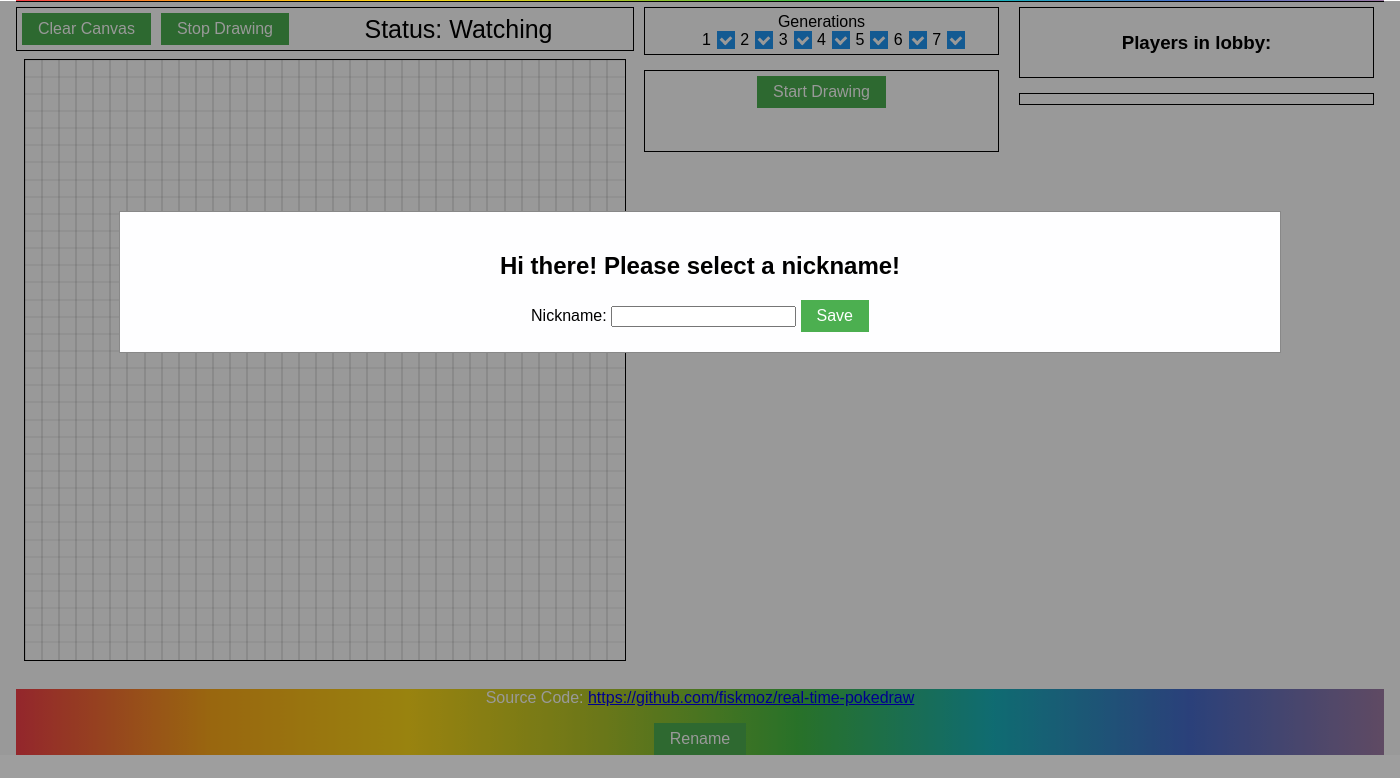
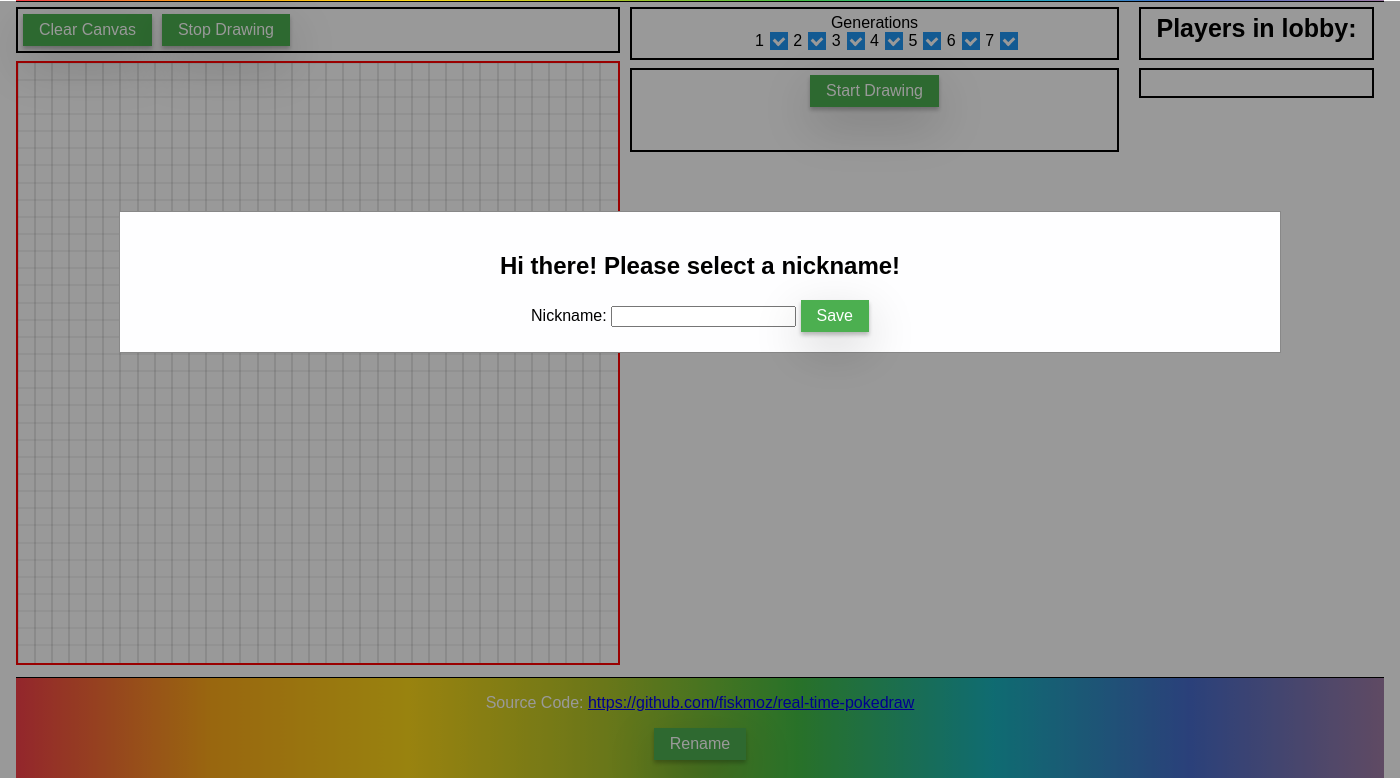
Before and after one commit to fiskmoz/real-time-pokedraw, a PHP site: page /draw.php?x=1 in a window 1400 px wide. Shown: the part 376-1154 px from the top of the page. Before the commit the page ends 1131 px from the top, so only its background shows below. Run offline with PHP 8.4, Linux system fonts and the light colour scheme; data that the repository does not hold is empty; some libraries are stand-ins or nearby versions.

Commit message:
updated design of draw page

```diff
--- a/components/footer.html
+++ b/components/footer.html
@@ -7,6 +7,7 @@
     </p>
     <input type="button" id="rename_button" class="button" value="Rename">
   </br>
+  </br>
 </div>
 
 <script src="/globals/globals.js"></script>
--- a/draw.js
+++ b/draw.js
@@ -219,19 +219,25 @@ async function GetRandomPokemon() {
   TIMEOUT = this.setInterval(() => {
     TIMER--;
     timerElement.innerHTML = TIMER.toString();
+    if (TIMER <= 10) {
+      TIMER % 2 == 0
+        ? canvas.setAttribute("class", "draw_canvas_watching")
+        : canvas.setAttribute("class", "draw_canvas_drawing");
+    }
     if (TIMER <= 0) {
       StopDrawing();
     }
   }, 1000);
   isWatching = false;
-  statusElement.innerHTML = "Status: Drawing";
+  canvas.setAttribute("class", "draw_canvas_drawing");
 }
 
 function StopDrawing() {
+  canvas.setAttribute("class", "draw_canvas_watching");
   isWatching = true;
   isDrawing = false;
-  statusElement.innerHTML = "Status: Watching";
   TIMER = TIMERDEFAULT;
+  timerElement.innerHTML = "";
   this.clearInterval(TIMEOUT);
 }
 
--- a/draw.php
+++ b/draw.php
@@ -30,11 +30,11 @@ print <<<EOF
                         <div id=picker ></div>
                         <input type="button" class="button" value="Clear Canvas" onclick="clear_canvas()">
                         <input type="button" class="button" value="Stop Drawing" onclick="stop_drawing()">
-                        <div class="drawing_status" id="drawing_status">
-                            Status: Watching
+                        <div class="drawing_status">
+                            <div id="timer"></div>
                         </div>
                     </div>
-                    <canvas id=draw_canvas name="$x,$y" width=600 height=600></canvas>
+                    <canvas id=draw_canvas class="draw_canvas_watching" name="$x,$y" width=600 height=600></canvas>
                 </div>
             </div>
             <div class="fixedWidth550">
@@ -71,9 +71,8 @@ print <<<EOF
                             <span class="checkmark"></span>
                         </label>
                     </div>
-                    <div class="info">
+                    <div class="pokemon-info">
                         <input type="button" class="button" value="Start Drawing" onclick="start_countdown()">
-                        <h2 id="timer"></h2>
                         <h2 id="pokemon_name"></h2>
                         <img id="pokemon_image"></img>
                     </div>
@@ -81,11 +80,11 @@ print <<<EOF
             </div>
             <div class="fixedWidth550">
                 <div class="centered">
-                    <div class="info_header">
-                        <h3> Players in lobby: </h3>
+                    <div class="info_header drawing_status">
+                        <b>Players in lobby:</b>
+                    </div>
+                    <div class="user-info">
                         <ul class="user-list" id="users_list"></ul>
-                    </div>
-                    <div class="info">
                     </div>
                 </div>
             </div>
--- a/styling/main.css
+++ b/styling/main.css
@@ -31,6 +31,7 @@ footer {
   );
   height: auto;
   color: white;
+  border-top: 1px black solid;
 }
 
 body {
@@ -57,13 +58,18 @@ body {
   cursor: pointer;
 }
 
-#draw_canvas {
-  margin: 8px;
-  border: 1px #000000 solid;
+.draw_canvas_watching {
+  margin: 8px 0 8px 0px;
+  border: 2px red solid;
+}
+
+.draw_canvas_drawing {
+  margin: 8px 0 8px 0px;
+  border: 2px forestgreen solid;
 }
 
 #selectedBox {
-  border: 1px rgba(20, 20, 11, 0.9) solid;
+  border: 2px rgba(20, 20, 11, 0.9) solid;
   background-color: rgba(0, 0, 255, 0.3);
   position: absolute;
   pointer-events: none;
@@ -91,15 +97,18 @@ body {
 }
 
 .painter_header {
-  border: black 1px solid;
+  border: black 2px solid;
   max-width: 610px;
+  max-height: 40px;
   padding: 5px;
   display: flex;
 }
 
 .info_header {
-  border: black 1px solid;
+  height: 39px;
+  border: black 2px solid;
   padding: 5px;
+  font-size: 16px;
 }
 
 .checkbox_container {
@@ -163,12 +172,20 @@ body {
   margin-left: 25px;
 }
 
-.info {
-  margin-top: 15px;
+.pokemon-info {
+  margin-top: 8px;
   padding: 5px;
-  border: black 1px solid;
+  border: black 2px solid;
   margin-bottom: 15px;
-  min-width: 300px;
+  min-width: 475px;
+}
+
+.user-info {
+  margin-top: 8px;
+  padding: 5px;
+  border: black 2px solid;
+  margin-bottom: 15px;
+  min-width: 210px;
 }
 
 .pickr {
@@ -185,6 +202,7 @@ body {
   text-decoration: none;
   display: inline-block;
   font-size: 16px;
+  box-shadow: 0 3px 4px 0 rgba(0, 0, 0, 0.24), 0 17px 50px 0 rgba(0, 0, 0, 0.19);
 }
 
 .button:hover {
@@ -202,6 +220,7 @@ body {
   font-size: 25px;
   text-align: center;
   margin: auto;
+  font-weight: bolder;
 }
 
 .modal {
```
